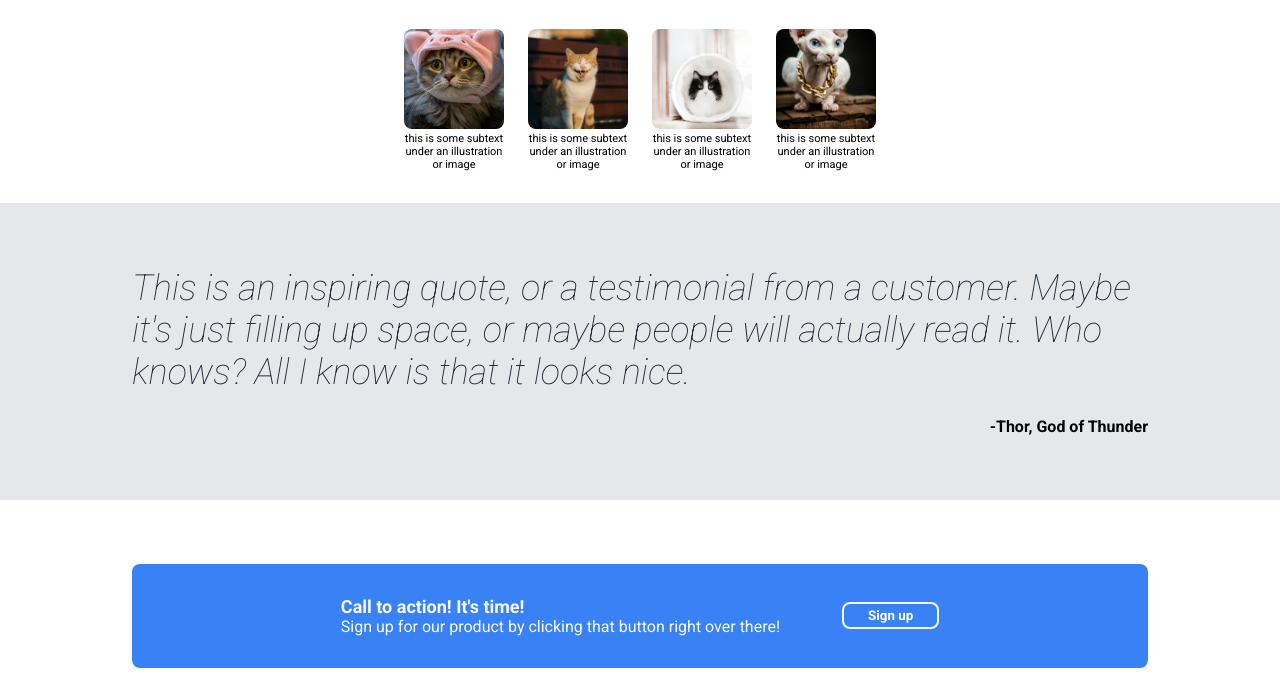
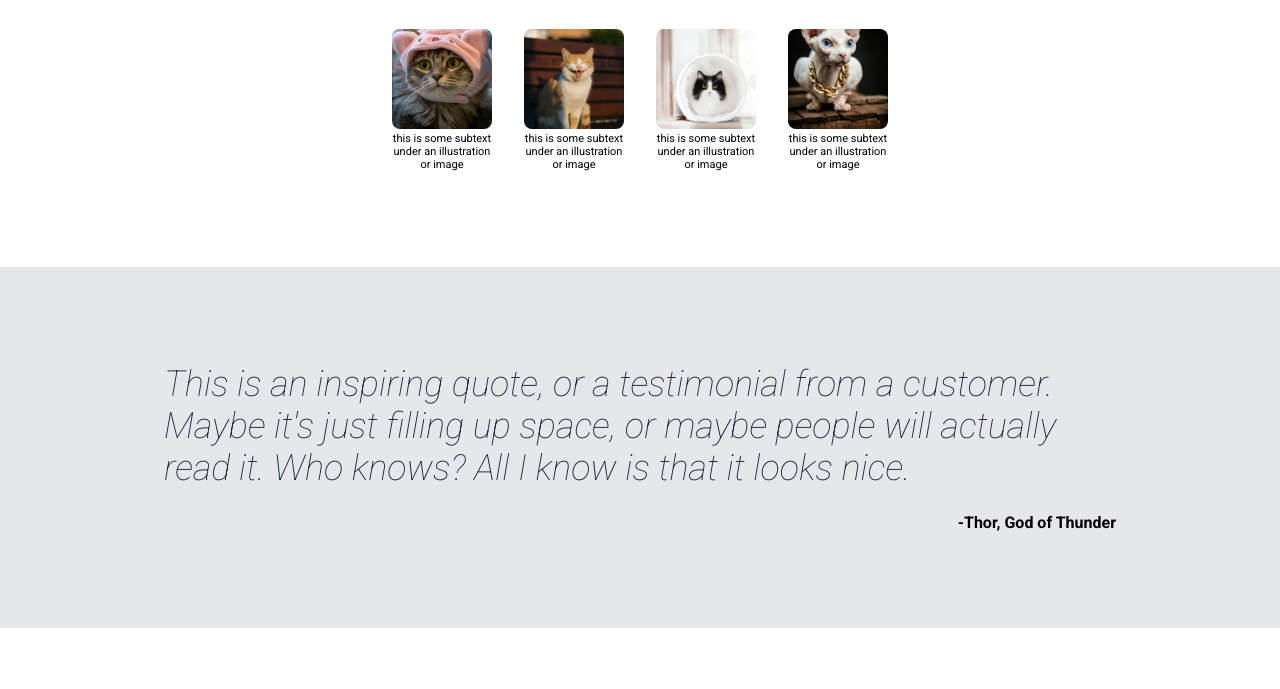
Before and after one commit to mawilliams098/landing-page, a plain HTML site: page index.html in a window 1280 px wide. Shown: the part 494-1183 px from the top of the page. Drawn offline with Linux system fonts and the light colour scheme.

Commit message:
Align quote text with action box text

```diff
--- a/index.html
+++ b/index.html
@@ -33,7 +33,6 @@
         </div>
     </div>
 
-    <!-- would be nice to clean up the class names here -->
     <div class="carousel">
         <div class="header">Some random information.</div>
         <div class="container">
@@ -57,8 +56,10 @@
     </div>
 
     <div class="quote">
-        <div class="text">This is an inspiring quote, or a testimonial from a customer. Maybe it's just filling up space, or maybe people will actually read it. Who knows? All I know is that it looks nice.</div>
-        <div class="author"><b>-Thor, God of Thunder</b></div>
+        <div class="container">
+            <div class="text">This is an inspiring quote, or a testimonial from a customer. Maybe it's just filling up space, or maybe people will actually read it. Who knows? All I know is that it looks nice.</div>
+            <div class="author"><b>-Thor, God of Thunder</b></div>
+        </div>
     </div>
 
     <div class="action">
--- a/styles.css
+++ b/styles.css
@@ -96,7 +96,8 @@ button {
 .carousel .container {
     display: flex;
     justify-content: center;
-    gap: 24px;
+    gap: 32px;
+    margin-bottom: 64px;
 }
 
 .info img {
@@ -125,21 +126,21 @@ button {
     text-align: end;
 }
 
+.quote .container {
+    padding: 32px;
+}
+
 .action .container {
+    display: flex;
+    justify-content: space-between;
+    align-items: center;
+    gap: 62px;
     color:#F9FAF8;
     background-color: #3882F6;
     border-radius: 8px;
     padding: 32px;
-    /* margin: 64px, 132px; */
     margin-top: 64px;
     margin-bottom: 64px;
-}
-
-.action .container {
-    display: flex;
-    justify-content: center;
-    align-items: center;
-    gap: 62px;
 }
 
 .action .main {
```
